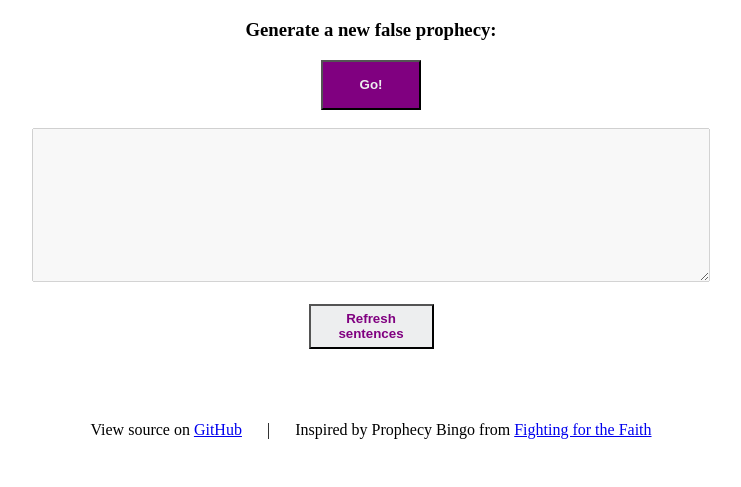
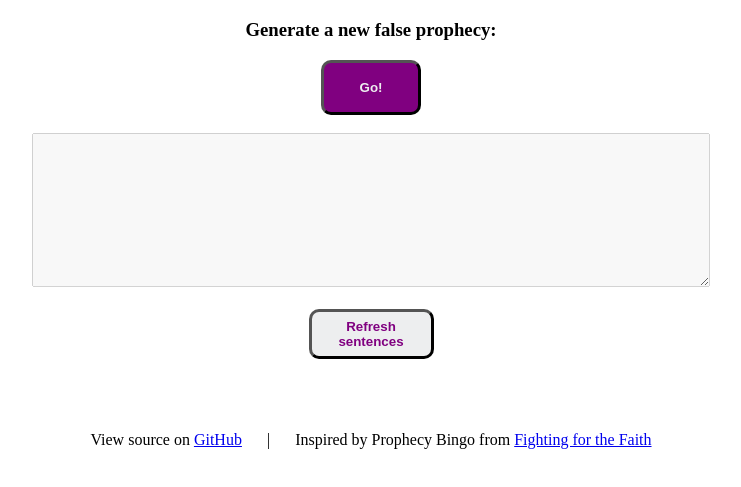
Before and after one commit to markansandwich/fpgen, a plain HTML site: page index.html in a window 1280 px wide. Shown: the part 61-548 px from the top of the page, without its empty margins (269-1010 px from the left). Drawn offline with Linux system fonts and the light colour scheme.

Commit message:
Update index.html

```diff
--- a/index.html
+++ b/index.html
@@ -8,6 +8,11 @@
             display: inline-block;
             margin-left: 25px;
         }
+        .round_b {
+            border-style: outset;
+            border-width: medium;
+            border-radius: 10px;
+        }
     </style>
 </head>
 <body>
@@ -15,11 +20,11 @@
 
 <div style="text-align: center">
     <h3 style="text-align: center">Generate a new false prophecy: </h3>
-    <button type="falseProphecy" onclick="falseProphecy()"
+    <button class="round_b" type="falseProphecy" onclick="falseProphecy()"
         style="
             background-color: #800080;
             color: #EDEEEF;
-            height: 50px;
+            height: 55px;
             width: 100px;
             ">
         <strong>Go!</strong></button>
@@ -39,11 +44,11 @@
     </textarea>
     <br>
     <br>
-    <button onclick="window.location.reload(true); return false;"
+    <button class="round_b" onclick="window.location.reload(true); return false;"
         style="
             background-color: #EDEEEF;
             color: #800080;
-            height: 45px;
+            height: 50px;
             width: 125px;
             ">
         <strong>Refresh sentences</strong></button>
```
